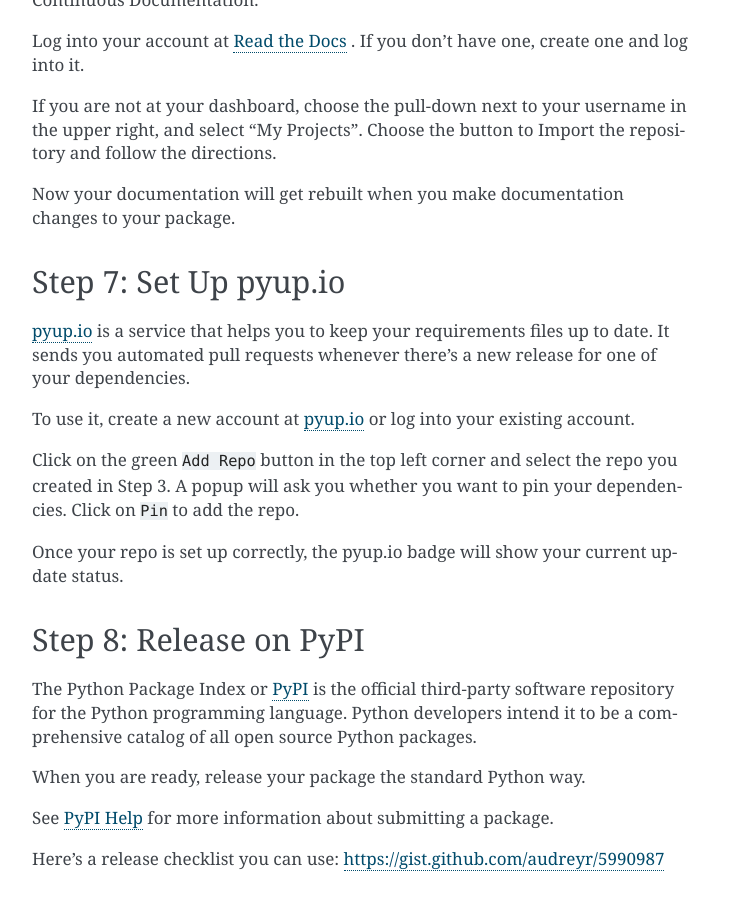
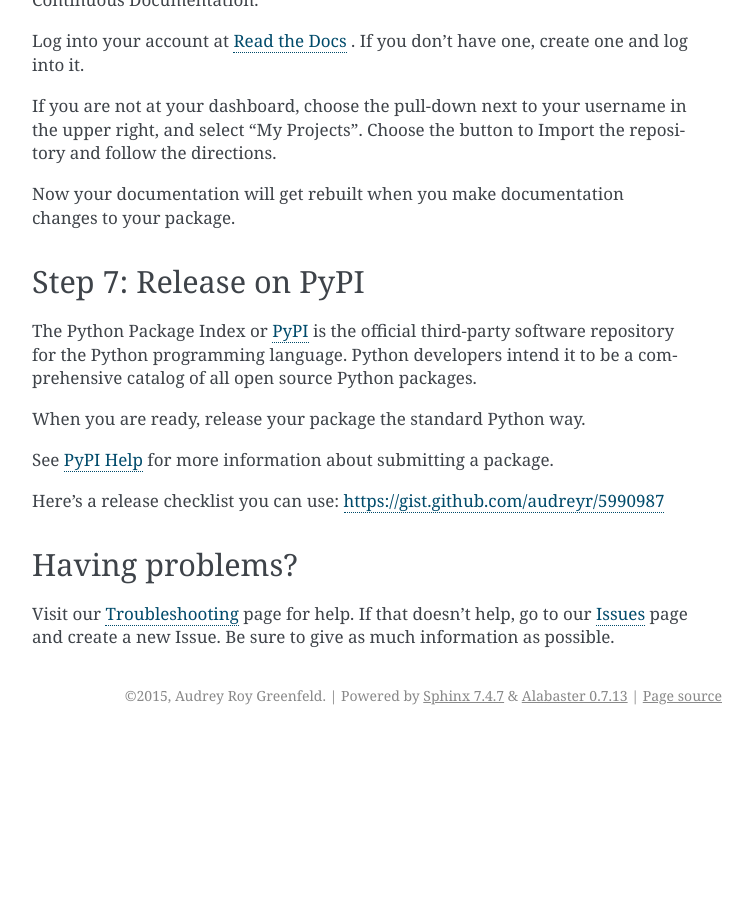
Before and after one commit to audreyfeldroy/cookiecutter-pypackage, a Sphinx documentation site: the page built from docs/tutorial.rst, in a window 1280 px wide and 900 px high, scrolled down 2761 px. Shown: the whole window, without its empty margins (388-1141 px from the left). Built offline with Sphinx 7.4.7, drawn with Linux system fonts in a browser that asks for light colours; after the commit the page ends 3496 px from its top, so only the background shows below that; some of the changed text lies outside the part shown.

Commit message:
Remove references to pyup (#31)
Folks will use GitHub for security dependency management if they want

```diff
--- a/README.rst
+++ b/README.rst
@@ -98,7 +98,6 @@
 * Release your package by pushing a new tag to main.
 * Add a ``requirements.txt`` file that specifies the packages you will need for
   your project and their versions. For more info see the `pip docs for requirements files`_.
-* Activate your project on `pyup.io`_.
 
 .. _`pip docs for requirements files`: https://pip.pypa.io/en/stable/user_guide/#requirements-files
 .. _Register: https://packaging.python.org/tutorials/packaging-projects/#uploading-the-distribution-archives
--- a/cookiecutter.json
+++ b/cookiecutter.json
@@ -9,7 +9,6 @@
   "version": "0.1.0",
   "use_pytest": "n",
   "use_pypi_deployment_with_travis": "y",
-  "add_pyup_badge": "n",
   "command_line_interface": ["Click", "Argparse", "No command-line interface"],
   "create_author_file": "y",
   "open_source_license": ["MIT license", "BSD license", "ISC license", "Apache Software License 2.0", "GNU General Public License v3", "Not open source"]
--- a/docs/prompts.rst
+++ b/docs/prompts.rst
@@ -43,9 +43,6 @@
 use_pypi_deployment_with_travis
     Whether to use PyPI deployment with `Travis <https://travis-ci.org/>`_.
 
-add_pyup_badge
-    Whether to include a `pyup <https://github.com/pyupio/pyup>`_ badge
-
 command_line_interface
     Whether to create a console script using Click. Console script entry point will match the project_slug. Options: ['Click', 'Argparse', 'No command-line interface']
 
--- a/docs/tutorial.rst
+++ b/docs/tutorial.rst
@@ -62,7 +62,7 @@
 Step 3: Create a GitHub Repo
 ----------------------------
 
-Go to your GitHub account and create a new repo named ``mypackage``, where ``mypackage`` matches the ``[project_slug]`` from your answers to running cookiecutter. This is so that Travis CI and pyup.io can find it when we get to Step 5.
+Go to your GitHub account and create a new repo named ``mypackage``, where ``mypackage`` matches the ``[project_slug]`` from your answers to running cookiecutter. This is so that CircleCI can find it when we get to Step 5.
 
 ``If your virtualenv folder is within your project folder, be sure to add the virtualenv folder name to your .gitignore file.``
 
@@ -138,22 +138,7 @@
 
 .. _`Read the Docs`: https://readthedocs.org/
 
-Step 7: Set Up pyup.io
-----------------------
-
-`pyup.io`_ is a service that helps you to keep your requirements files up to date. It sends you automated
-pull requests whenever there's a new release for one of your dependencies.
-
-To use it, create a new account at `pyup.io`_ or log into your existing account.
-
-Click on the green ``Add Repo`` button in the top left corner and select the repo you created in Step 3. A popup will
-ask you whether you want to pin your dependencies. Click on ``Pin`` to add the repo.
-
-Once your repo is set up correctly, the pyup.io badge will show your current update status.
-
-.. _`pyup.io`: https://pyup.io/
-
-Step 8: Release on PyPI
+Step 7: Release on PyPI
 -----------------------
 
 The Python Package Index or `PyPI`_ is the official third-party software repository for the Python programming language. Python developers intend it to be a comprehensive catalog of all open source Python packages.
```
Also changed, not shown: {{cookiecutter.project_slug}}/README.rst.
